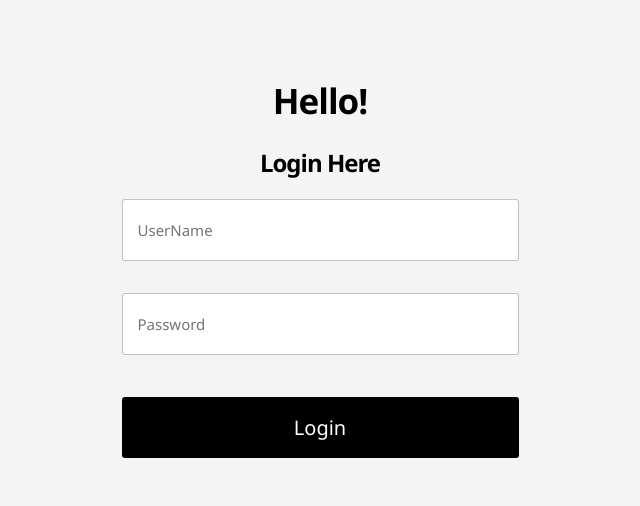
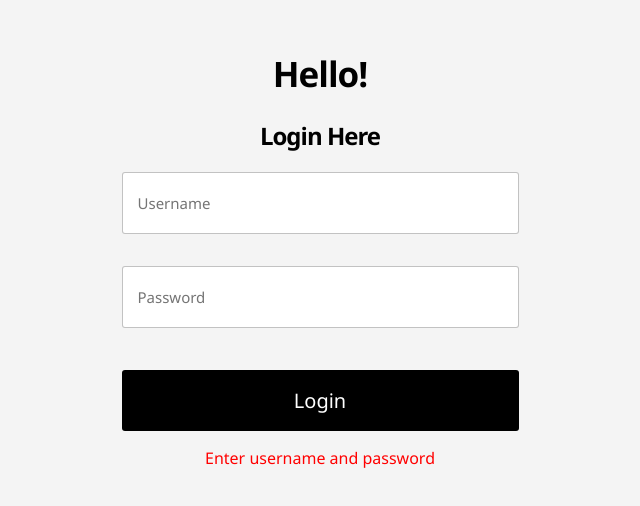
Before and after one commit to PrasangiBandara/react-login-with-unit-testing, a React (Create React App) app: page / in a window 1280 px wide. Shown: the part 144-650 px from the top of the page, without its empty margins (320-960 px from the left). Built offline with nearby package versions, Linux system fonts and the light colour scheme.

Commit message:
Modify the Login page adding error messages and to pass added test cases

```diff
--- a/package.json
+++ b/package.json
@@ -7,6 +7,7 @@
     "@testing-library/jest-dom": "^5.16.5",
     "@testing-library/react": "^13.4.0",
     "@testing-library/user-event": "^13.5.0",
+    "@babel/plugin-proposal-private-property-in-object": "^7.16.0",
     "react": "^18.2.0",
     "react-dom": "^18.2.0",
     "react-redux": "^8.1.0",
@@ -17,8 +18,8 @@
   "scripts": {
     "start": "react-scripts start",
     "build": "react-scripts build",
-    "test": "react-scripts test",
-    "eject": "react-scripts eject"
+    "eject": "react-scripts eject",
+    "test": "react-scripts test --detectOpenHandles"
   },
   "eslintConfig": {
     "extends": [
--- a/src/components/Login.css
+++ b/src/components/Login.css
@@ -56,3 +56,8 @@
   .button:hover {
     background: #333;
   }
+
+  .login-form p{
+    color: red;
+    font-family: 'Segoe UI', Tahoma, Geneva, Verdana, sans-serif;
+  }
--- a/src/components/Login.js
+++ b/src/components/Login.js
@@ -4,13 +4,24 @@ import { useDispatch } from "react-redux";
 import { login } from "../features/Slice";
 
 const Login = () => {
-  const [username, setName] = useState("");
+  const [username, setUsername] = useState("");
   const [password, setPassword] = useState("");
+  const [errorMessage, setErrorMessage] = useState("");
 
   const dispatch = useDispatch();
 
   const handleSubmit = (e) => {
     e.preventDefault();
+
+    if (!username && !password) {
+      setErrorMessage("Please enter username and password");
+    } else if (!username) {
+      setErrorMessage("Please enter the username");
+    } else if (!password) {
+      setErrorMessage("Please enter the password");
+    } else {
+      setErrorMessage("");
+
       dispatch(
         login({
           username: username,
@@ -18,18 +29,19 @@ const Login = () => {
           loggedIn: true,
         })
       );
+    }
   };
 
   return (
     <div className="container">
-      <form className="login-form" onSubmit={(e) => handleSubmit(e)}>
+      <form className="login-form" onSubmit={handleSubmit}>
         <h1>Hello!</h1>
         <h2>Login Here</h2>
         <input
           type="username"
-          placeholder="UserName"
+          placeholder="Username"
           value={username}
-          onChange={(e) => setName(e.target.value)}
+          onChange={(e) => setUsername(e.target.value)}
         />
         <br />
         <input
@@ -46,6 +58,16 @@ const Login = () => {
         >
           Login
         </button>
+        {!username && !password && (
+          <p className="error-message">Enter username and password</p>
+        )}
+        {!username && password && (
+          <p className="error-message">Enter username</p>
+        )}
+        {username && !password && (
+          <p className="error-message">Enter password</p>
+        )}
+        {errorMessage && <p className="error-message">{errorMessage}</p>}
       </form>
     </div>
   );
```
Also changed, not shown: 2 other files (tests, documents, lock files or other folders). Lines whose indentation alone changed are shown as unchanged.
